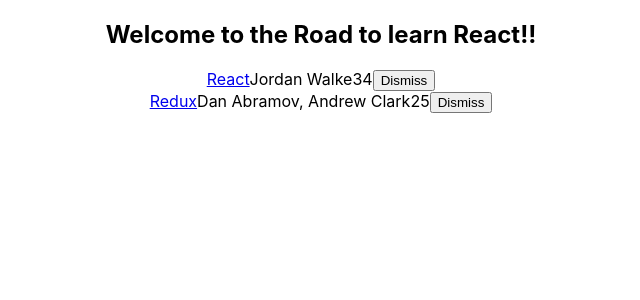
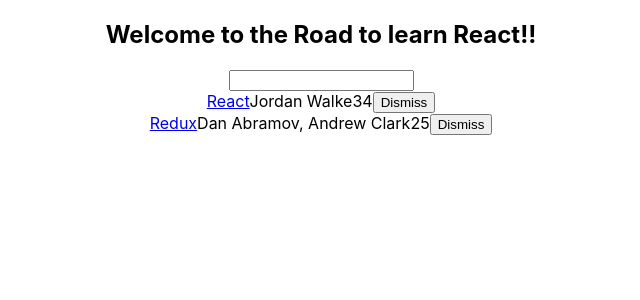
Before and after one commit to muchine/road-to-react, a React (Create React App) app: page / in a window 1280 px wide. Shown: the top 300 px of the page, without its empty margins (319-959 px from the left). Built offline with nearby package versions, Linux system fonts and the light colour scheme.

Commit message:
Added search functionality

```diff
--- a/src/App.js
+++ b/src/App.js
@@ -24,7 +24,8 @@
     constructor(props) {
         super(props);
         this.state = {
-            articles
+            articles,
+            searchTerm: ''
         };
     }
 
@@ -34,13 +35,18 @@
         return (
             <div className="App">
                 <h2>{message}</h2>
+                <form>
+                    <input type="text" onChange={this.onSearchChange}/>
+                </form>
                 {this.renderItems()}
             </div>
         );
     }
 
     renderItems = () => {
-        return this.state.articles.map(item =>
+        return this.state.articles
+            .filter(item => this.isSearchedItem(item))
+            .map(item =>
                 <div key={item.objectId}>
                     <span>
                         <a href={item.url}>{item.title}</a>
@@ -57,10 +63,21 @@
             );
     };
 
+    isSearchedItem = (item) => {
+        const keyword = this.state.searchTerm;
+        return item.title.toLowerCase().includes(keyword.toLowerCase());
+    };
+
+    onSearchChange = (event) => {
+        this.setState({
+            searchTerm: event.target.value
+        });
+    };
+
     onDismiss = (objectId) => {
         const updated = this.state.articles.filter(item => item.objectId !== objectId);
         this.setState({articles: updated});
-    }
+    };
 }
 
 export default App;
```
Lines whose indentation alone changed are shown as unchanged.
